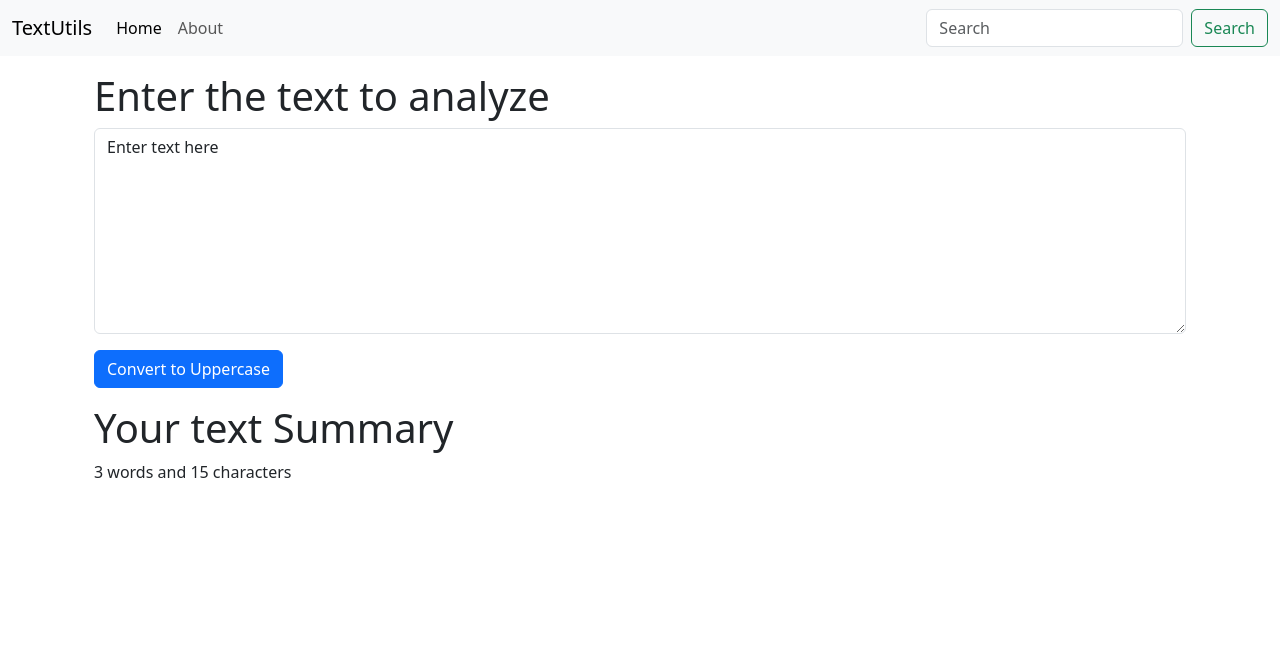
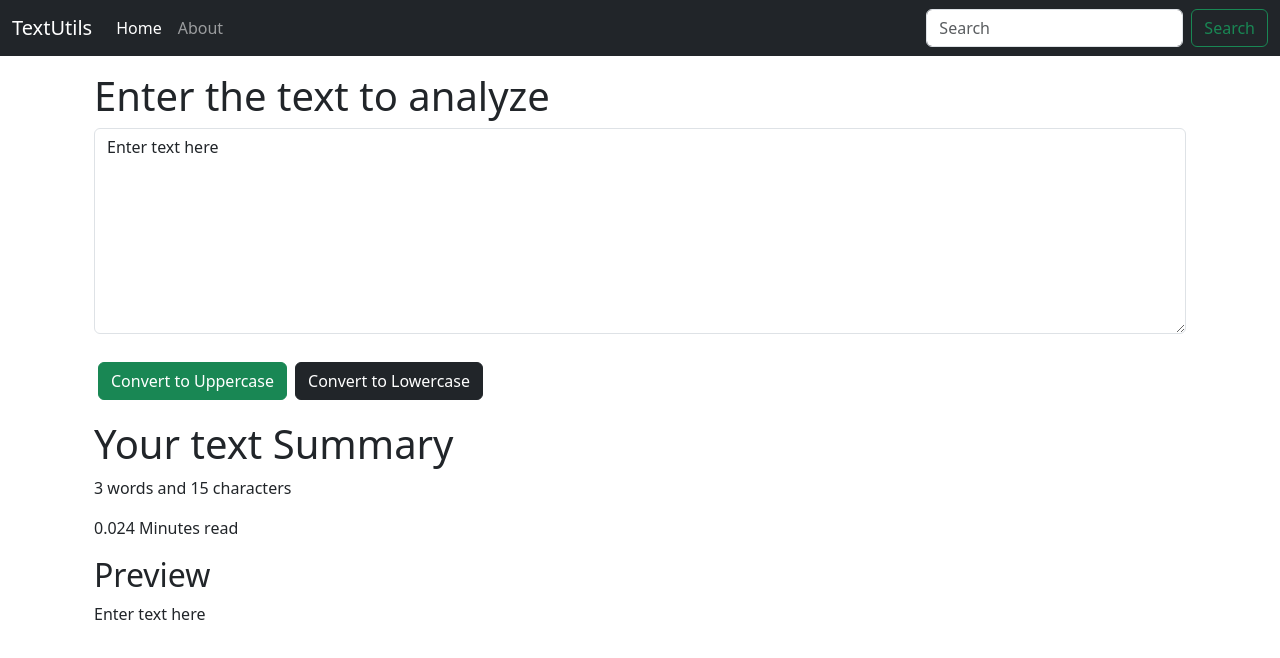
Before and after one commit to m-shahmeer/TextUtil, a React (Create React App) app: page / in a window 1280 px wide. Shown: the top 658 px of the page. Built offline with nearby package versions, Linux system fonts and the light colour scheme.

Commit message:
Added word count feature and lower case button

```diff
--- a/src/components/Navbar.js
+++ b/src/components/Navbar.js
@@ -3,7 +3,7 @@ import React from 'react'
 export default function Navbar(props) {
   return (
     <>
-    <nav className="navbar navbar-expand-lg bg-body-tertiary">
+    <nav className="navbar navbar-expand-lg navbar-dark bg-dark">
   <div className="container-fluid">
     <a className="navbar-brand" href="/">{props.title}</a>
     <button className="navbar-toggler" type="button" data-bs-toggle="collapse" data-bs-target="#navbarSupportedContent" aria-controls="navbarSupportedContent" aria-expanded="false" aria-label="Toggle navigation">
--- a/src/components/TextForm.js
+++ b/src/components/TextForm.js
@@ -11,6 +11,10 @@ export default function (props) {
     let newText = text.toUpperCase();
     setText(newText);
   }
+  const handlelowClick = () => {
+    let newText = text.toLowerCase();
+    setText(newText);
+  }
 
   const [text, setText] = useState('Enter text here');
 
@@ -18,15 +22,19 @@ export default function (props) {
     <>
     <div className='container'>
         <h1>{props.heading}</h1>
-<div className="mb-3">
+<div className="mb-4">
 
   <textarea className="form-control" value={text} onChange={handleOnChange} id="myBox" rows="8"></textarea>
 </div>
-<button className="btn btn-primary" onClick={handleUpClick}>Convert to Uppercase</button>
+<button className="btn btn-success mx-1 my-1"  onClick={handleUpClick}>Convert to Uppercase</button>
+<button className="btn btn-dark mx-1 my-1" onClick={handlelowClick}>Convert to Lowercase</button>
     </div>
     <div className="container my-3">
       <h1>Your text Summary</h1>
       <p>{text.split(" ").length} words and {text.length} characters</p>
+      <p>{0.008 * text.split(" ").length} Minutes read</p>
+      <h2>Preview</h2>
+      <p>{text}</p>
     </div>
     </>
   )
```
